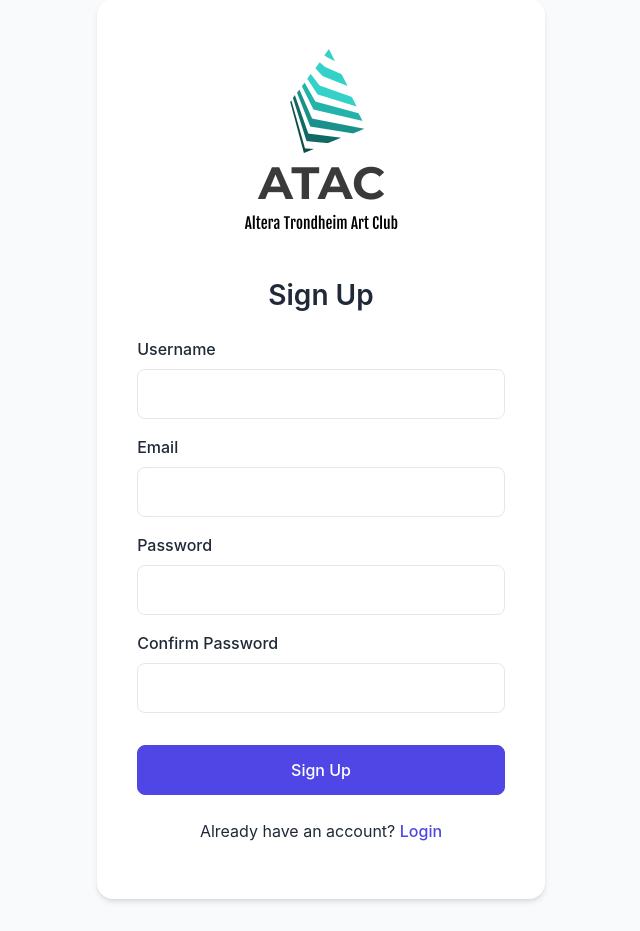
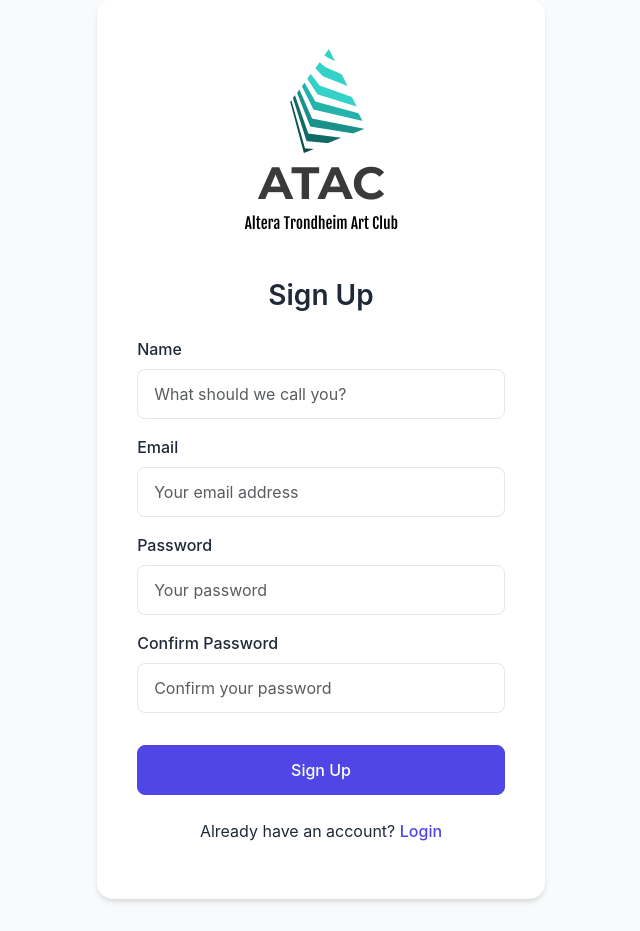
Before and after one commit to ksolheim/smartarters, a Flask app: page /signup in a window 1280 px wide. Shown: the part 33-964 px from the top of the page, without its empty margins (319-959 px from the left). Run offline with Flask 3, Linux system fonts and the light colour scheme.

Commit message:
Added forgot password functionality and changed to email id for signup and login

```diff
--- a/routes/auth.py
+++ b/routes/auth.py
@@ -24,31 +24,31 @@ def login():
         return redirect(url_for('rankings.rankings'))
 
     if request.method == 'POST':
-        username = request.form['username']
+        email = request.form['email']
         password = request.form['password']
 
         conn = get_db_connection()
-        user = conn.execute('SELECT * FROM users WHERE username = ?',
-                          (username,)).fetchone()
+        user = conn.execute('SELECT * FROM users WHERE email = ?',
+                          (email,)).fetchone()
         conn.close()
 
         if user and check_password_hash(user['password'], password):
             session['user_id'] = user['id']
-            session['username'] = user['username']
+            session['name'] = user['name']
 
             next_page = request.args.get('next')
             if next_page and next_page.startswith('/'):
                 return redirect(next_page)
             return redirect(url_for('rankings.rankings'))
 
-        return render_template('login.html', error='Invalid username or password')
+        return render_template('login.html', error='Invalid email or password')
 
     return render_template('login.html')
 
 @auth_bp.route('/signup', methods=['GET', 'POST'])
 def signup():
     if request.method == 'POST':
-        username = request.form['username']
+        name = request.form['name']
         email = request.form['email']
         password = request.form['password']
         confirm_password = request.form['confirm_password']
@@ -58,24 +58,19 @@ def signup():
 
         conn = get_db_connection()
 
-        if conn.execute('SELECT id FROM users WHERE username = ?',
-                       (username,)).fetchone():
-            conn.close()
-            return render_template('signup.html', error='Username already exists')
-
         if conn.execute('SELECT id FROM users WHERE email = ?',
                        (email,)).fetchone():
             conn.close()
             return render_template('signup.html', error='Email already registered')
 
         hashed_password = generate_password_hash(password)
-        conn.execute('INSERT INTO users (username, email, password) VALUES (?, ?, ?)',
-                    (username, email, hashed_password))
+        conn.execute('INSERT INTO users (name, email, password) VALUES (?, ?, ?)',
+                    (name, email, hashed_password))
         conn.commit()
         conn.close()
 
         # Send welcome email after successful registration
-        send_welcome_email(email, username)
+        send_welcome_email(email, name)
 
         return redirect(url_for('auth.login'))
 
--- a/templates/base.html
+++ b/templates/base.html
@@ -39,7 +39,7 @@
                 <ul class="navbar-nav ms-auto">
                     {% if session.get('user_id') %}
                         <li class="nav-item order-lg-1 order-2">
-                            <span class="nav-link text-white-50 small">{{ session.get('username') }}</span>
+                            <span class="nav-link text-white-50 small">{{ session.get('name') }}</span>
                         </li>
                         <li class="nav-item order-lg-2 order-1">
                             <a class="nav-link text-danger small" href="{{ url_for('auth.logout') }}">Logout</a>
--- a/templates/login.html
+++ b/templates/login.html
@@ -28,8 +28,8 @@
                     {% endwith %}
                     <form method="POST" action="{{ url_for('auth.login') }}" class="auth-form">
                         <div class="mb-3">
-                            <label for="username" class="form-label">Username</label>
-                            <input type="text" class="form-control" id="username" name="username" required>
+                            <label for="email" class="form-label">Email</label>
+                            <input type="email" class="form-control" id="email" name="email" required>
                         </div>
                         <div class="mb-3">
                             <label for="password" class="form-label">Password</label>
--- a/templates/signup.html
+++ b/templates/signup.html
@@ -24,20 +24,20 @@
                     {% endif %}
                     <form method="POST" action="{{ url_for('auth.signup') }}" class="auth-form">
                         <div class="mb-3">
-                            <label for="username" class="form-label">Username</label>
-                            <input type="text" class="form-control" id="username" name="username" required>
+                            <label for="name" class="form-label">Name</label>
+                            <input type="text" class="form-control" id="name" name="name" placeholder="What should we call you?" required>
                         </div>
                         <div class="mb-3">
                             <label for="email" class="form-label">Email</label>
-                            <input type="email" class="form-control" id="email" name="email" required>
+                            <input type="email" class="form-control" id="email" name="email" placeholder="Your email address" required>
                         </div>
                         <div class="mb-3">
                             <label for="password" class="form-label">Password</label>
-                            <input type="password" class="form-control" id="password" name="password" required>
+                            <input type="password" class="form-control" id="password" name="password" placeholder="Your password" required>
                         </div>
                         <div class="mb-3">
                             <label for="confirm_password" class="form-label">Confirm Password</label>
-                            <input type="password" class="form-control" id="confirm_password" name="confirm_password" required>
+                            <input type="password" class="form-control" id="confirm_password" name="confirm_password" placeholder="Confirm your password" required>
                         </div>
                         <button type="submit" class="btn btn-primary w-100">Sign Up</button>
                     </form>
```
Also changed, not shown: utils/email_utils.py (+5 -3 lines), database/raffle_rankings.db, 1 other file.
